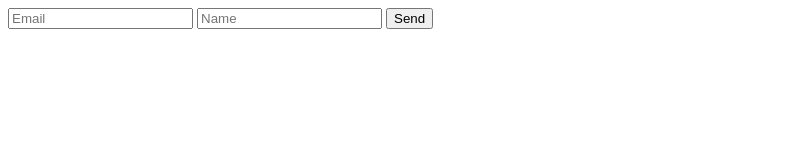
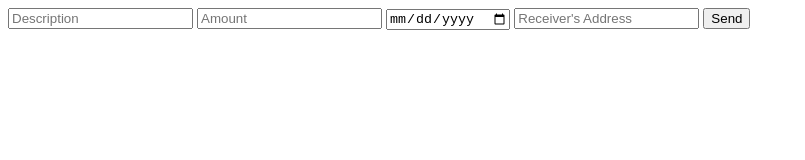
Before and after one commit to hannydevelop/peppubuild-desktop, a plain HTML site: page webapp.html in a window 1280 px wide. Shown: the whole page, without its empty margins (0-805 px from the left). Drawn offline with Linux system fonts and the light colour scheme.

Commit message:
readme touchup

```diff
--- a/webapp.html
+++ b/webapp.html
@@ -9,9 +9,11 @@
 </head>
 
 <body>
-    <form method="POST" action="https://script.google.com/macros/s/AKfycbyGBKxwEdI7YO87zE3XAWqC6x-JhwxF9WAlLjHO11I/dev">
-        <input name="Email" type="email" placeholder="Email" required>
-        <input name="Name" type="text" placeholder="Name" required>
+    <form method="POST" action="https://script.google.com/macros/s/AKfycbz7SN9BrBP55273d24kRE-9eL3ewK5posyk823svAUPP4DK5gykQeXA8QIDvuYhm_Kd/exec">
+        <input name="Description" type="text" placeholder="Description" required>
+        <input name="Amount" type="number" placeholder="Amount" required>
+        <input name="Due Date" type="date" placeholder="Due Date" required>
+        <input name="Receiver's Address" type="email" placeholder="Receiver's Address" required>
         <button type="submit">Send</button>
     </form>
 </body>
```
Also changed, not shown: README.md.
